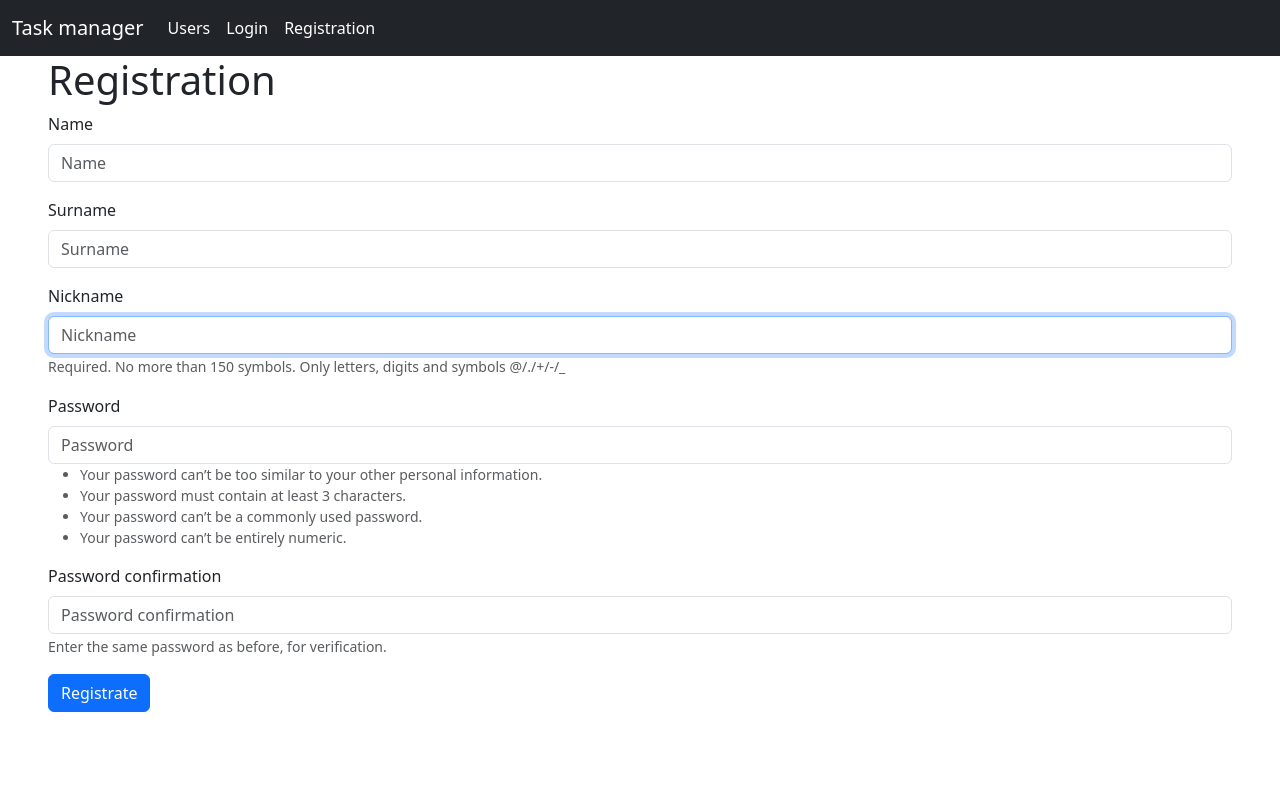
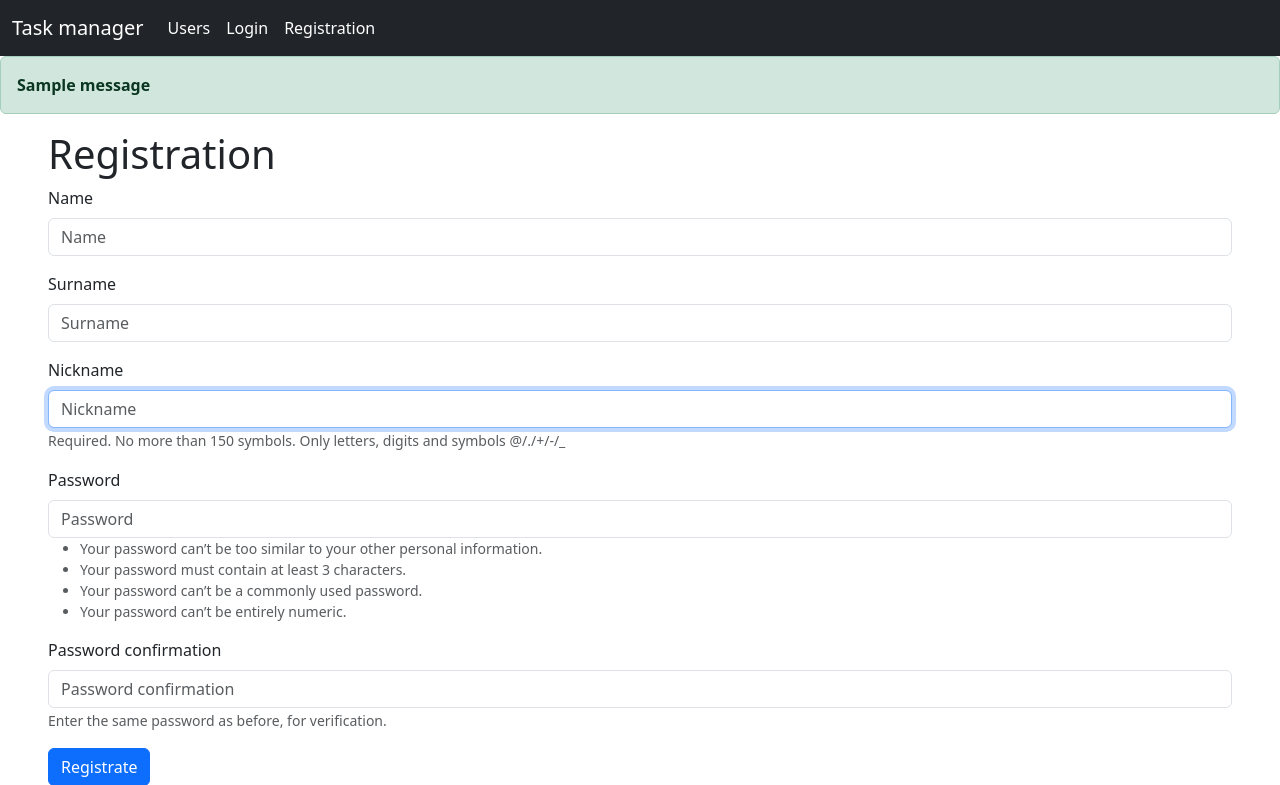
Before and after one commit to Buchiks/python-project-52, a Django app: page /users/create/ in a window 1280 px wide. Shown: the top 785 px of the page. Run offline with Django 5.2, Linux system fonts and the light colour scheme; tables that the repository leaves empty hold one stand-in row (values such as "Sample post"); one stand-in notice (Sample message) is shown; some libraries are stand-ins or nearby versions.

Commit message:
made changes for redirect and flash message,  also changed settings

```diff
--- a/task_manager/settings.py
+++ b/task_manager/settings.py
@@ -30,7 +30,7 @@ SECRET_KEY = os.getenv('SECRET_KEY')
 # SECURITY WARNING: don't run with debug turned on in production!
 DEBUG = os.getenv('DEBUG', 'False')
 
-ALLOWED_HOSTS = ["webserver", "localhost"]
+ALLOWED_HOSTS = ["webserver", "localhost", "127.0.0.1"]
 
 
 # Application definition
--- a/users/templates/users/create_user.html
+++ b/users/templates/users/create_user.html
@@ -5,6 +5,13 @@
 
 {% block title %}Registration{% endblock %}
 {% block content %}
+{% if messages %}
+{% for message in messages %}
+<div class="alert {{ message.tags }} alert-dismissable fade show" role="alert">
+    <strong>{{ message }}</strong>
+</div>
+{% endfor %}
+{% endif %}
 <main class="form-signin px-5">
     {% translate 'Registration' as default_header %}
     <h1>{{ header | default:default_header }}</h1>
--- a/users/views.py
+++ b/users/views.py
@@ -31,7 +31,11 @@ class UserCreateView(View):
         form = UserForm(request.POST)
         if form.is_valid():
             form.save()
-            return redirect("users:index")
+            messages.add_message(
+                request,
+                messages.SUCCESS, _("User successfully registered")
+                )
+            return redirect("users:user_login")
 
         return render(request, "users/create_user.html", {"form": form})
 
```
Also changed, not shown: locale/ru/LC_MESSAGES/django.po, 1 other file.
